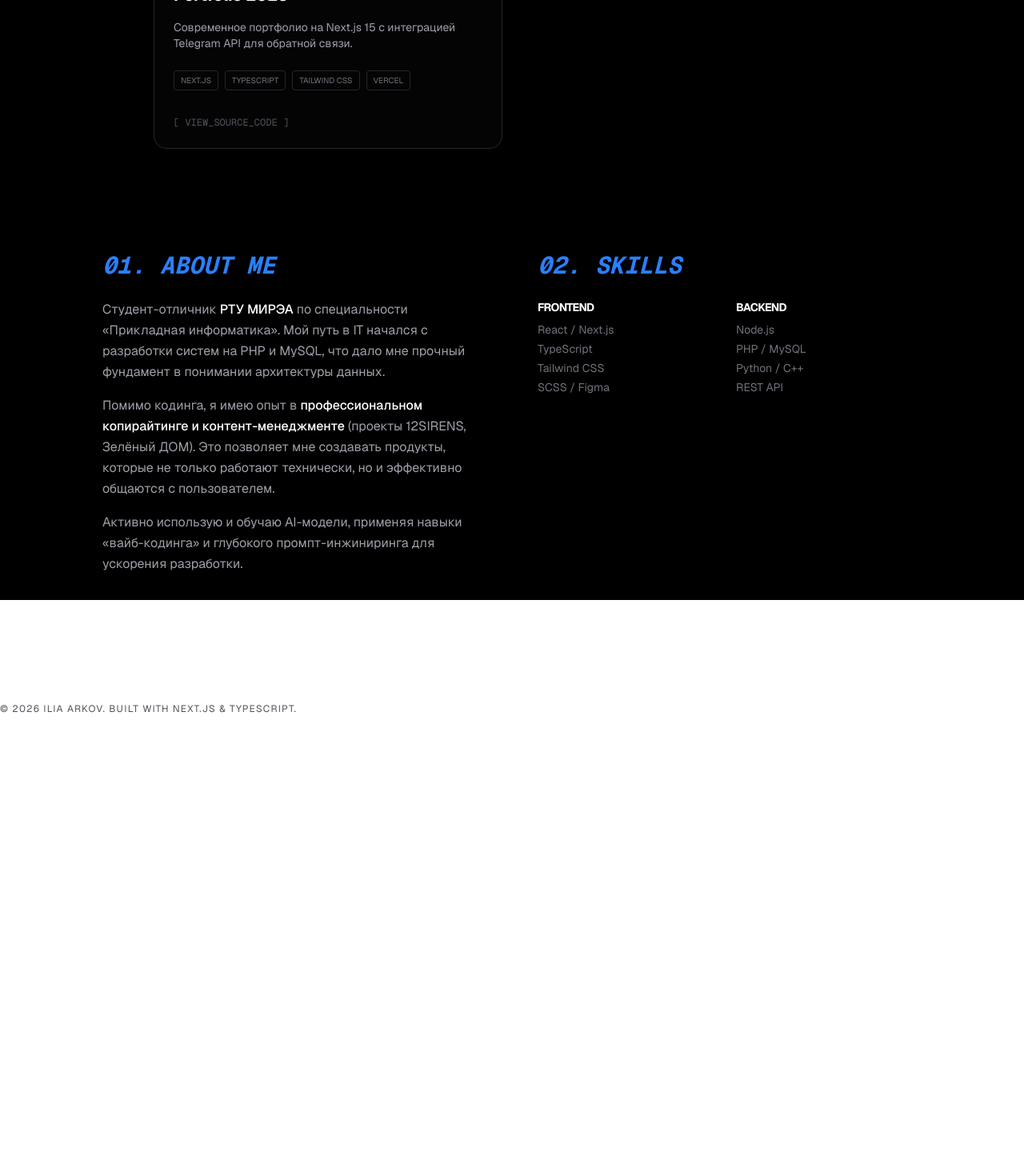
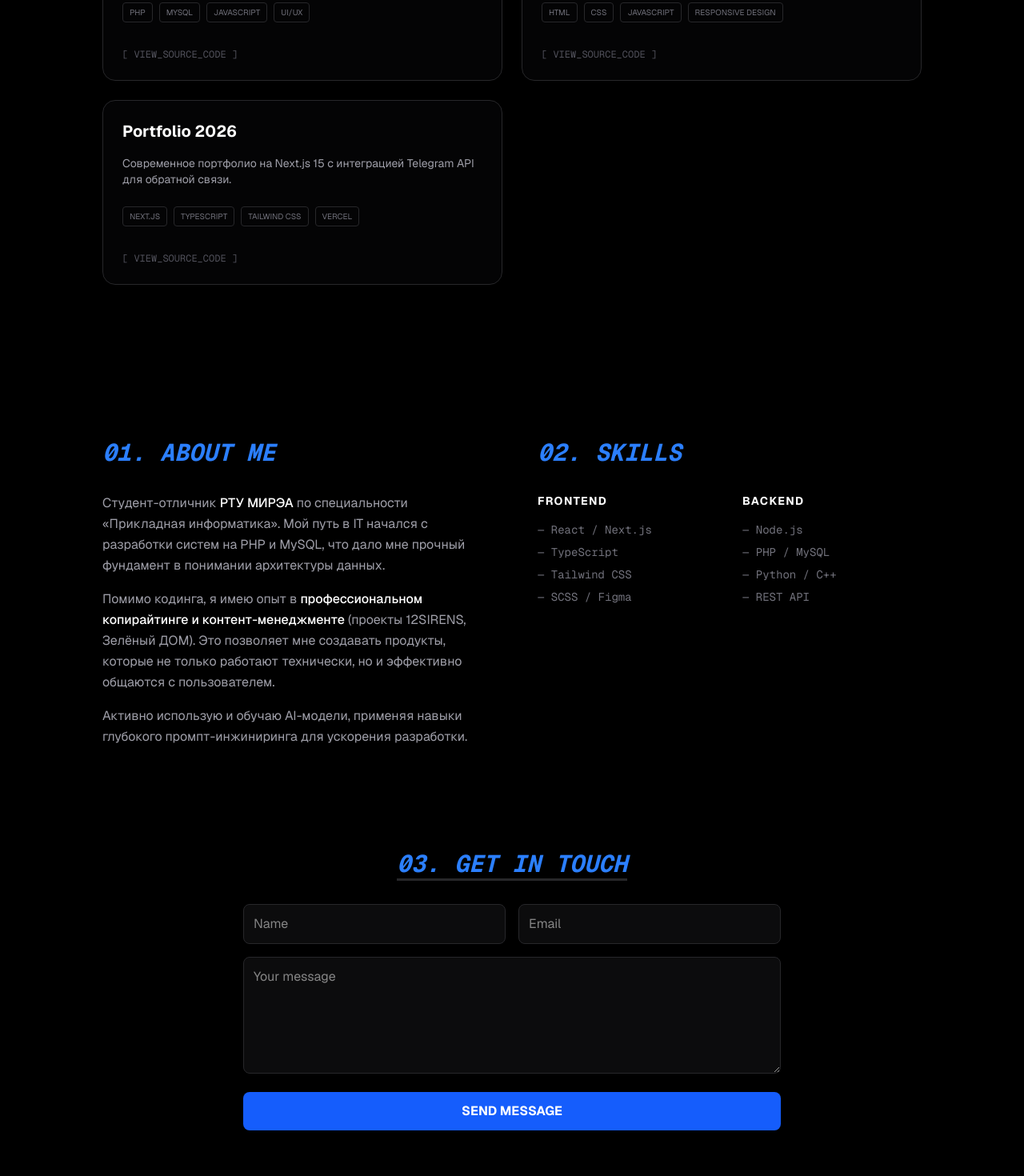
Before and after one commit to iliaarkov/portfolio-2026, a Next.js app: page / in a window 1280 px wide. Shown: the part 680-2150 px from the top of the page at 80% size. Before the commit the page ends 1614 px from the top, so only its background shows below. Built offline with nearby package versions, Linux system fonts and the light colour scheme.

Commit message:
add Contact Form with Telegram API, update About / Skills blocks, add header

```diff
--- a/src/app/api/contact/route.ts
+++ b/src/app/api/contact/route.ts
@@ -1,21 +1,41 @@
 import { NextResponse } from 'next/server';
 
 export async function POST(request: Request) {
-  const { name, email, message } = await request.json();
+  try {
+    const { name, email, message } = await request.json();
 
-  const token = process.env.TELEGRAM_BOT_TOKEN;
-  const chatId = process.env.TELEGRAM_CHAT_ID;
+    const token = process.env.TELEGRAM_BOT_TOKEN;
+    const chatId = process.env.TELEGRAM_CHAT_ID;
 
-  const text = `🚀 Новое сообщение с портфолио!\n\n👤 Имя: ${name}\n📧 Email: ${email}\n📝 Сообщение: ${message}`;
+    if (!token || !chatId) {
+      throw new Error('Telegram credentials not found');
+    }
 
-  try {
-    await fetch(`https://api.telegram.org/bot${token}/sendMessage`, {
+    const text = `
+🚀 *Новое сообщение с портфолио!*
+
+👤 *Имя:* ${name}
+📧 *Email:* ${email}
+📝 *Сообщение:* ${message}
+    `;
+
+    const response = await fetch(`https://api.telegram.org/bot${token}/sendMessage`, {
       method: 'POST',
       headers: { 'Content-Type': 'application/json' },
-      body: JSON.stringify({ chat_id: chatId, text }),
+      body: JSON.stringify({
+        chat_id: chatId,
+        text: text,
+        parse_mode: 'Markdown',
+      }),
     });
+
+    if (!response.ok) {
+      throw new Error('Failed to send message to Telegram');
+    }
+
     return NextResponse.json({ success: true });
   } catch (error) {
+    console.error('API Error:', error);
     return NextResponse.json({ success: false }, { status: 500 });
   }
 }
--- a/src/app/page.tsx
+++ b/src/app/page.tsx
@@ -1,6 +1,11 @@
+'use client';
+
+import { useState } from "react";
 import { Geist, Geist_Mono } from "next/font/google";
-import { projects } from "../lib/projects";
+import { projects, Project } from "../lib/projects";
 import { ProjectCard } from "../components/ProjectCard";
+import { ProjectModal } from "../components/ProjectModal";
+import { ContactForm } from "../components/ContactForm";
 
 const geistSans = Geist({
   variable: "--font-geist-sans",
@@ -10,16 +15,19 @@ const geistSans = Geist({
 const geistMono = Geist_Mono({
   variable: "--font-geist-mono",
   subsets: ["latin"],
-
 });
 
 export default function Home() {
+  // Состояние для выбранного проекта (для модалки)
+  const [selectedProject, setSelectedProject] = useState<Project | null>(null);
+
   return (
-    <div className={`${geistSans.variable} ${geistMono.variable} font-sans`}>
-      <main className="flex min-h-screen flex-col items-center justify-center p-8 bg-black text-white">
-        <div className="z-10 max-w-5xl w-full items-center justify-between font-mono text-sm lg:flex">
+    <div className={`${geistSans.variable} ${geistMono.variable} font-sans bg-black text-white min-h-screen`}>
+      <main className="flex flex-col items-center p-8">
+
+        {/* Header / Navigation */}
+        <div className="z-10 max-w-5xl w-full items-center justify-between font-mono text-sm lg:flex mt-10">
           <h1 className="text-4xl font-bold italic tracking-tighter">
-
             ILIA ARKOV <span className="text-blue-500">.</span>
           </h1>
           <div className="flex gap-4 items-center">
@@ -29,25 +37,42 @@ export default function Home() {
           </div>
         </div>
 
-        <div className="mt-24 text-center">
-          <h2 className="text-5xl font-extrabold mb-6 bg-gradient-to-r from-white to-gray-500 bg-clip-text text-transparent">
+        {/* Hero Section */}
+        <div className="mt-32 text-center">
+          <h2 className="text-5xl md:text-7xl font-extrabold mb-6 bg-gradient-to-r from-white to-gray-500 bg-clip-text text-transparent">
             Building digital products.
           </h2>
-          <p className="text-xl text-zinc-400 max-w-2xl mx-auto">
+          <p className="text-xl text-zinc-400 max-w-2xl mx-auto leading-relaxed">
             Специализируюсь на React, Node.js и современных веб-технологиях.
-
-            Ранее создавал проекты для винного кооператива, школы вождения.
+            Ранее создавал продукты для винного кооператива и школы контраварийного вождения.
           </p>
         </div>
+
         {/* Projects */}
-        <div className="mt-16 grid grid-cols-1 md:grid-cols-2 gap-6 w-full max-w-4xl">
-          {projects.map((project) => <ProjectCard key={project.id} project={project} />)}
+        <div className="mt-24 grid grid-cols-1 md:grid-cols-2 gap-6 w-full max-w-5xl">
+          {projects.map((project) => (
+            <div
+              key={project.id}
+              onClick={() => setSelectedProject(project)}
+              className="cursor-pointer"
+            >
+              <ProjectCard project={project} />
+            </div>
+          ))}
         </div>
 
-				{/* About */}
-				<section className="mt-32 w-full max-w-5xl grid grid-cols-1 md:grid-cols-2 gap-16">
+        {/* Modal Windows */}
+        {selectedProject && (
+          <ProjectModal
+            project={selectedProject}
+            onClose={() => setSelectedProject(null)}
+          />
+        )}
+
+        {/* About / Skills */}
+        <section className="mt-48 w-full max-w-5xl grid grid-cols-1 md:grid-cols-2 gap-16">
           <div>
-						<h2 className="text-3xl font-bold mb-6 text-blue-500 font-mono italic">01. ABOUT ME</h2>
+            <h2 className="text-3xl font-bold mb-8 text-blue-500 font-mono italic">01. ABOUT ME</h2>
             <div className="space-y-4 text-zinc-400 leading-relaxed">
               <p>
                 Студент-отличник <span className="text-white font-medium">РТУ МИРЭА</span> по специальности «Прикладная информатика».
@@ -58,39 +83,44 @@ export default function Home() {
                 Это позволяет мне создавать продукты, которые не только работают технически, но и эффективно общаются с пользователем.
               </p>
               <p>
-								Активно использую и обучаю AI-модели, применяя навыки «вайб-кодинга» и глубокого промпт-инжиниринга для ускорения разработки.
+                Активно использую и обучаю AI-модели, применяя навыки глубокого промпт-инжиниринга для ускорения разработки.
               </p>
             </div>
           </div>
 
           <div>
-						<h2 className="text-3xl font-bold mb-6 text-blue-500 font-mono italic">02. SKILLS</h2>
-						<div className="grid grid-cols-2 gap-4">
+            <h2 className="text-3xl font-bold mb-8 text-blue-500 font-mono italic">02. SKILLS</h2>
+            <div className="grid grid-cols-2 gap-8">
               <div>
-								<h4 className="text-white font-bold mb-2 text-sm uppercase tracking-tighter">Frontend</h4>
-								<ul className="text-zinc-500 text-sm space-y-1">
-									<li>React / Next.js</li>
-									<li>TypeScript</li>
-									<li>Tailwind CSS</li>
-									<li>SCSS / Figma</li>
+                <h4 className="text-white font-bold mb-4 text-sm uppercase tracking-widest">Frontend</h4>
+                <ul className="text-zinc-500 text-sm space-y-2 font-mono">
+                  <li>— React / Next.js</li>
+                  <li>— TypeScript</li>
+                  <li>— Tailwind CSS</li>
+                  <li>— SCSS / Figma</li>
                 </ul>
               </div>
               <div>
-								<h4 className="text-white font-bold mb-2 text-sm uppercase tracking-tighter">Backend</h4>
-								<ul className="text-zinc-500 text-sm space-y-1">
-									<li>Node.js</li>
-									<li>PHP / MySQL</li>
-									<li>Python / C++</li>
-									<li>REST API</li>
+                <h4 className="text-white font-bold mb-4 text-sm uppercase tracking-widest">Backend</h4>
+                <ul className="text-zinc-500 text-sm space-y-2 font-mono">
+                  <li>— Node.js</li>
+                  <li>— PHP / MySQL</li>
+                  <li>— Python / C++</li>
+                  <li>— REST API</li>
                 </ul>
               </div>
             </div>
           </div>
         </section>
-      </main>
-			<footer className="mt-32 pb-10 text-zinc-600 text-xs tracking-widest uppercase">
+
+        {/* Contact Form */}
+        <ContactForm />
+
+        {/* Footer */}
+        <footer className="mt-32 pb-10 text-zinc-600 text-xs tracking-widest uppercase font-mono">
           © 2026 Ilia Arkov. Built with Next.js & TypeScript.
         </footer>
+      </main>
     </div>
   );
 }
--- a/src/components/ContactForm.tsx
+++ b/src/components/ContactForm.tsx
@@ -0,0 +1,75 @@
+'use client';
+import { useState } from 'react';
+
+export const ContactForm = () => {
+  const [status, setStatus] = useState<'idle' | 'loading' | 'success' | 'error'>('idle');
+
+  const handleSubmit = async (e: React.FormEvent<HTMLFormElement>) => {
+    e.preventDefault();
+    setStatus('loading');
+
+    const formData = new FormData(e.currentTarget);
+    const data = {
+      name: formData.get('name'),
+      email: formData.get('email'),
+      message: formData.get('message'),
+    };
+
+    try {
+      const response = await fetch('/api/contact', {
+        method: 'POST',
+        body: JSON.stringify(data),
+      });
+
+      if (response.ok) {
+        setStatus('success');
+        (e.target as HTMLFormElement).reset();
+      } else {
+        setStatus('error');
+      }
+    } catch {
+      setStatus('error');
+    }
+  };
+
+  return (
+    <section className="mt-32 w-full max-w-2xl mx-auto pb-20">
+      <h2 className="text-3xl font-bold mb-8 text-center font-mono italic text-blue-500 underline decoration-zinc-800 underline-offset-8">
+        03. GET IN TOUCH
+      </h2>
+      <form onSubmit={handleSubmit} className="space-y-4">
+        <div className="grid grid-cols-1 md:grid-cols-2 gap-4">
+          <input
+            name="name"
+            placeholder="Name"
+            required
+            className="bg-zinc-900/50 border border-zinc-800 p-3 rounded-lg focus:outline-none focus:border-blue-500 text-white"
+          />
+          <input
+            name="email"
+            type="email"
+            placeholder="Email"
+            required
+            className="bg-zinc-900/50 border border-zinc-800 p-3 rounded-lg focus:outline-none focus:border-blue-500 text-white"
+          />
+        </div>
+        <textarea
+          name="message"
+          placeholder="Your message"
+          rows={5}
+          required
+          className="w-full bg-zinc-900/50 border border-zinc-800 p-3 rounded-lg focus:outline-none focus:border-blue-500 text-white"
+        />
+        <button
+          type="submit"
+          disabled={status === 'loading'}
+          className="w-full bg-blue-600 hover:bg-blue-500 text-white font-bold py-3 rounded-lg transition-colors disabled:bg-zinc-700"
+        >
+          {status === 'loading' ? 'SENDING...' : 'SEND MESSAGE'}
+        </button>
+        {status === 'success' && <p className="text-green-500 text-center">Message sent successfully!</p>}
+        {status === 'error' && <p className="text-red-500 text-center">Something went wrong. Please try again.</p>}
+      </form>
+    </section>
+  );
+};
--- /dev/null
+++ b/src/components/ProjectModal.tsx
@@ -0,0 +1,86 @@
+'use client';
+import { Project } from "@/lib/projects";
+
+interface ProjectModalProps {
+  project: Project;
+  onClose: () => void;
+}
+
+export const ProjectModal = ({ project, onClose }: ProjectModalProps) => {
+  return (
+    <div className="fixed inset-0 z-[100] flex items-center justify-center p-4 bg-black/90 backdrop-blur-sm">
+      {/* Кнопка закрытия вне окна для удобства или на нем */}
+      <div className="relative w-full max-w-4xl max-h-[90vh] bg-zinc-950 border border-zinc-800 rounded-3xl overflow-hidden flex flex-col shadow-2xl">
+
+        {/* Шапка модалки */}
+        <div className="flex justify-between items-center p-6 border-b border-zinc-900 bg-zinc-950/50">
+          <h2 className="text-2xl font-bold text-white">{project.title}</h2>
+          <button
+            onClick={onClose}
+            className="p-2 rounded-full hover:bg-zinc-900 text-zinc-400 hover:text-white transition-colors"
+          >
+            <svg xmlns="http://www.w3.org/2000/svg" width="24" height="24" viewBox="0 0 24 24" fill="none" stroke="currentColor" strokeWidth="2" strokeLinecap="round" strokeLinejoin="round"><line x1="18" y1="6" x2="6" y2="18"></line><line x1="6" y1="6" x2="18" y2="18"></line></svg>
+          </button>
+        </div>
+
+        {/* Контент (прокручиваемый) */}
+        <div className="overflow-y-auto p-6 space-y-8">
+
+          {/* Видео-плеер */}
+          {project.videoUrl && (
+            <div className="relative aspect-video w-full rounded-xl overflow-hidden bg-zinc-900 border border-zinc-800">
+              <iframe
+                src={project.videoUrl}
+                className="absolute inset-0 w-full h-full"
+                allow="accelerometer; autoplay; clipboard-write; encrypted-media; gyroscope; picture-in-picture"
+                allowFullScreen
+              />
+            </div>
+          )}
+
+          <div className="grid grid-cols-1 md:grid-cols-3 gap-8">
+            <div className="md:col-span-2 space-y-4">
+              <h3 className="text-lg font-bold text-blue-500">О проекте</h3>
+              <p className="text-zinc-300 leading-relaxed whitespace-pre-line">
+                {project.longDescription}
+              </p>
+            </div>
+
+            <div className="space-y-6">
+              <div>
+                <h4 className="text-xs uppercase tracking-widest text-zinc-500 mb-3">Технологии</h4>
+                <div className="flex flex-wrap gap-2">
+                  {project.stack.map(tech => (
+                    <span key={tech} className="px-2 py-1 bg-zinc-900 border border-zinc-800 rounded text-xs text-zinc-400">
+                      {tech}
+                    </span>
+                  ))}
+                </div>
+              </div>
+
+              <div className="flex flex-col gap-3">
+                <a
+                  href={project.link}
+                  target="_blank"
+                  className="w-full py-3 bg-white text-black text-center font-bold rounded-xl hover:bg-zinc-200 transition-colors"
+                >
+                  Посетить сайт
+                </a>
+                <a
+                  href={project.github}
+                  target="_blank"
+                  className="w-full py-3 border border-zinc-800 text-white text-center font-bold rounded-xl hover:bg-zinc-900 transition-colors"
+                >
+                  Исходный код
+                </a>
+              </div>
+            </div>
+          </div>
+        </div>
+      </div>
+
+      {/* Клик по фону тоже закрывает */}
+      <div className="absolute inset-0 -z-10" onClick={onClose} />
+    </div>
+  );
+};
--- a/src/lib/projects.ts
+++ b/src/lib/projects.ts
@@ -2,9 +2,11 @@ export interface Project {
   id: number;
   title: string;
   description: string;
+	longDescription: string;
   stack: string[];
   link: string; // Ссылка на сайт
   github: string; // Ссылка на GitHub
+	videoUrl?: string; // Ссылка на видео (YouTube или файл)
 }
 
 export const projects: Project[] = [
@@ -12,24 +14,30 @@ export const projects: Project[] = [
     id: 1,
     title: "Wine Intuition",
     description: "Разработка полнофункциональной системы для винного кооператива: от каталога до личного кабинета и управления заказами.",
-    stack: ["PHP", "MySQL", "JavaScript", "UI/UX"],
-    link: "https://vash-sait.ru", // Замени на реальный или #
-    github: "https://github.com/iliaarkov"
+    longDescription: "Здесь ты можешь расписать подробно: какие были сложности, как ты проектировал базу данных MySQL, как реализовал личный кабинет и систему лояльности. Это текст, который будет виден в модалке.",
+		stack: ["PHP", "MySQL", "JavaScript", "UI/UX"],
+    link: "https://vash-sait.ru",
+    github: "https://github.com/iliaarkov",
+		videoUrl: "https://www.youtube.com"
   },
   {
     id: 2,
     title: "Driftet School",
     description: "Адаптивный лендинг для школы контраварийного вождения с проработанной логикой выбора программ обучения.",
-    stack: ["HTML", "CSS", "JavaScript", "Responsive Design"],
+    longDescription: "Здесь ты можешь расписать подробно: какие были сложности, как ты проектировал базу данных MySQL, как реализовал личный кабинет и систему лояльности. Это текст, который будет виден в модалке.",
+		stack: ["HTML", "CSS", "JavaScript", "Responsive Design"],
     link: "https://driftet.ru", // Замени на реальный или #
-    github: "https://github.com/iliaarkov"
+    github: "https://github.com/iliaarkov",
+		videoUrl: "https://www.youtube"
   },
   {
     id: 3,
     title: "Portfolio 2026",
     description: "Современное портфолио на Next.js 15 с интеграцией Telegram API для обратной связи.",
-    stack: ["Next.js", "TypeScript", "Tailwind CSS", "Vercel"],
+    longDescription: "Здесь ты можешь расписать подробно: какие были сложности, как ты проектировал базу данных MySQL, как реализовал личный кабинет и систему лояльности. Это текст, который будет виден в модалке.",
+		stack: ["Next.js", "TypeScript", "Tailwind CSS", "Vercel"],
     link: "https://portfolio-2026-iota-one.vercel.app/",
-    github: "https://github.com/iliaarkov/portfolio-2026"
+    github: "https://github.com/iliaarkov/portfolio-2026",
+		videoUrl: "https://www.youtube.com"
   }
 ];
```
Lines whose indentation alone changed are shown as unchanged.
